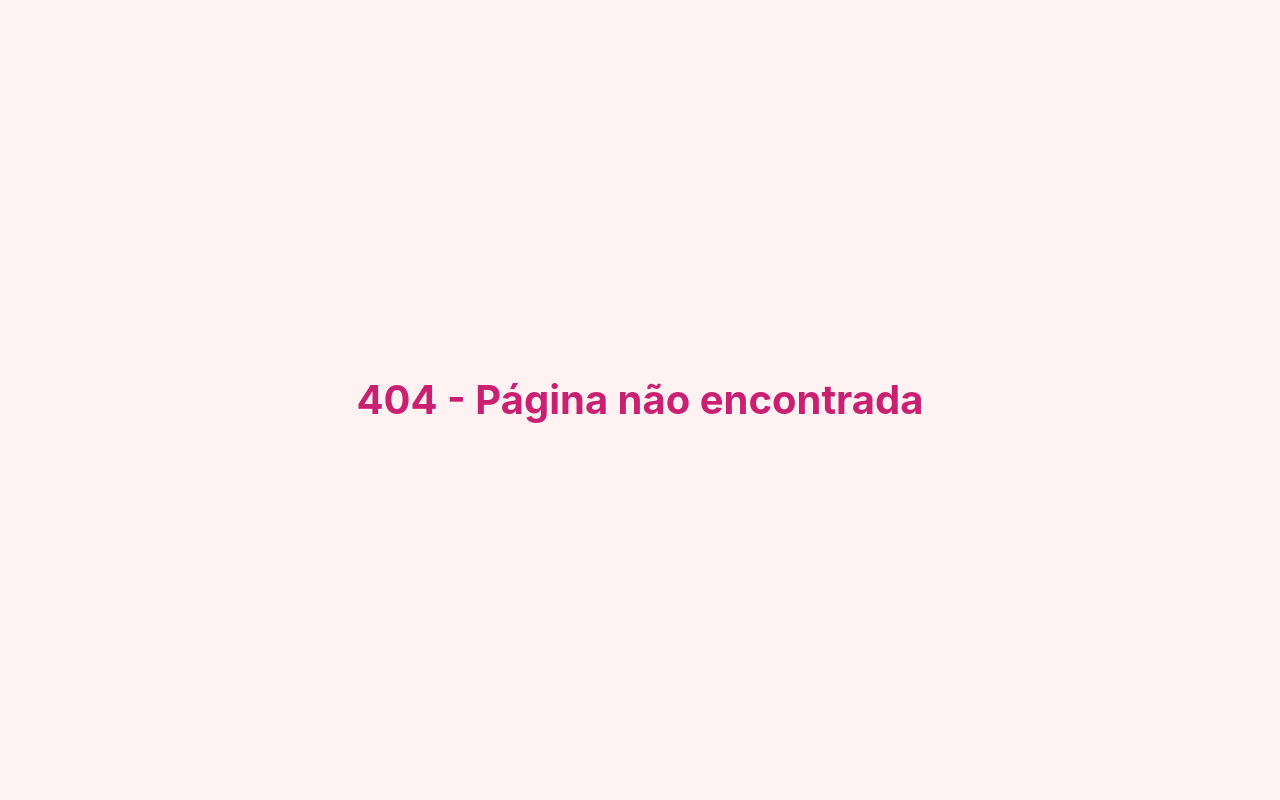
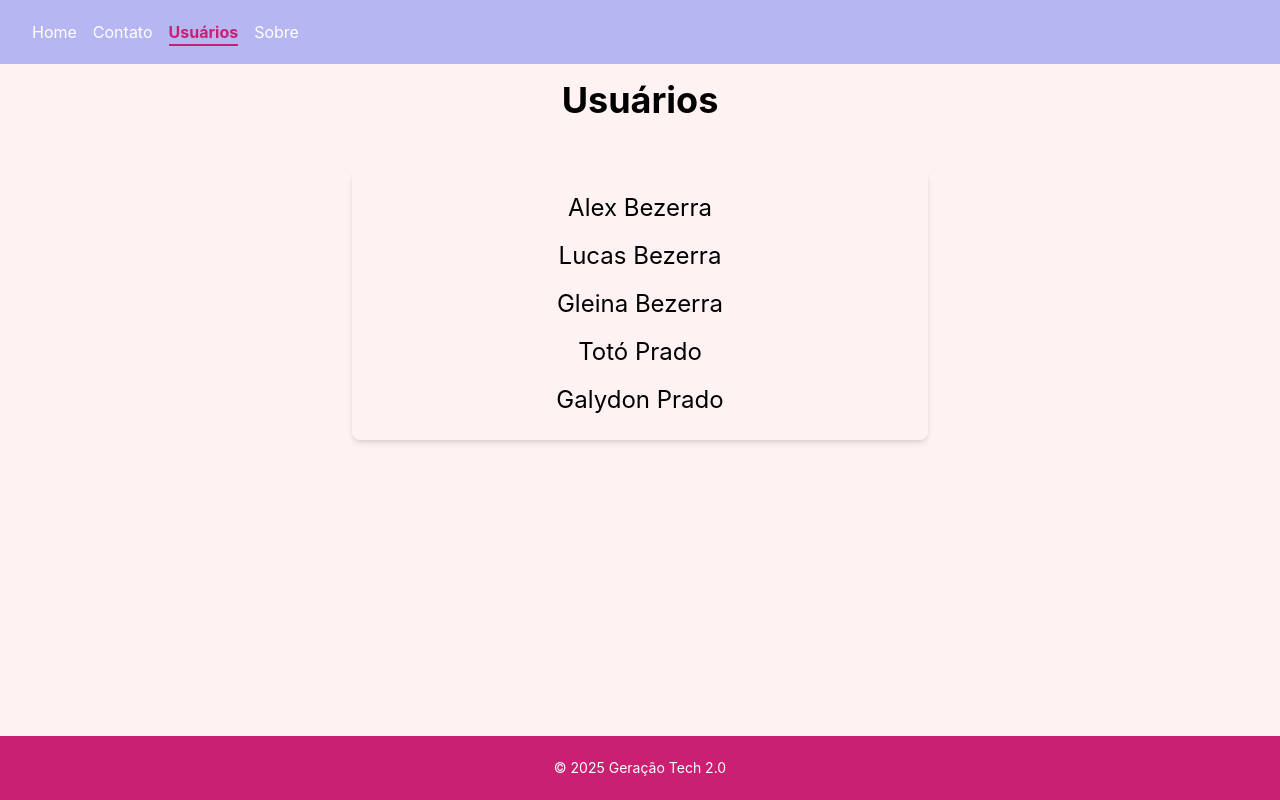
Before and after one commit to AlexsBzrr/rotas, a React (Vite) app: page /usuarios in a window 1280 px wide. Before the commit this address had no page. Built offline with nearby package versions, Linux system fonts and the light colour scheme.

Commit message:
Add link de user e user/id e ajuste na rota e notFound

```diff
--- a/src/components/Header.tsx
+++ b/src/components/Header.tsx
@@ -36,6 +36,18 @@ const Header = () => {
                   ? "text-primary border-b-2 border-primary pb-0.5 font-bold"
                   : ""
               }
+              to="/usuarios"
+            >
+              Usuários
+            </NavLink>
+          </li>
+          <li className="text-white">
+            <NavLink
+              className={({ isActive }) =>
+                isActive
+                  ? "text-primary border-b-2 border-primary pb-0.5 font-bold"
+                  : ""
+              }
               to="/sobre"
             >
               Sobre
--- /dev/null
+++ b/src/pages/NotFound.tsx
@@ -0,0 +1,20 @@
+import React from "react";
+import { Link } from "react-router-dom";
+
+const NotFound = () => {
+  return (
+    <div className="w-full h-screen flex justify-center items-center ">
+      <button className="bg-primary text-white px-4 py-2 rounded-lg absolute top-4 left-4">
+        <Link to="/">Volta</Link>
+      </button>
+      <span
+        style={{ fontSize: "2.5rem" }}
+        className=" text-primary text-9xl font-bold"
+      >
+        404 - Página não encontrada
+      </span>
+    </div>
+  );
+};
+
+export default NotFound;
--- /dev/null
+++ b/src/pages/Usuario.tsx
@@ -0,0 +1,23 @@
+import React from "react";
+import { Link, useParams } from "react-router-dom";
+
+const Usuario = () => {
+  const { id, nome } = useParams();
+  return (
+    <div className="mt-10">
+      <button className="bg-primary text-white px-4 py-2 rounded-lg absolute top-20 left-4">
+        <Link to="/usuarios">Volta</Link>
+      </button>
+      <h1 className="text-center text-4xl font-bold pt-4">
+        Usuário Selecionado
+      </h1>
+      <div className="flex flex-col gap-4 justify-center items-center max-w-2xl mx-auto p-6 bg-red-50 shadow-md rounded-lg mt-12 text-2xl">
+        <h2>
+          Usuário selecionado = com id #{id} é o: {nome}
+        </h2>
+      </div>
+    </div>
+  );
+};
+
+export default Usuario;
--- /dev/null
+++ b/src/pages/Usuarios.tsx
@@ -0,0 +1,29 @@
+import React from "react";
+import { Link } from "react-router-dom";
+
+const Usuarios = () => {
+  return (
+    <div>
+      <h1 className="text-center text-4xl font-bold pt-4">Usuários</h1>
+      <ul className="flex flex-col gap-4 justify-center items-center max-w-xl mx-auto p-6 bg-red-50 shadow-md rounded-lg mt-12 text-2xl">
+        <li>
+          <Link to={"/usuario/1/Alex Bezerra"}>Alex Bezerra</Link>
+        </li>
+        <li>
+          <Link to={"/usuario/2/Lucas Bezerra"}>Lucas Bezerra</Link>
+        </li>
+        <li>
+          <Link to={"/usuario/3/Gleina Bezerra"}>Gleina Bezerra</Link>
+        </li>
+        <li>
+          <Link to={"/usuario/4/Totó Prado"}>Totó Prado</Link>
+        </li>
+        <li>
+          <Link to={"/usuario/4/Galydon Prado"}>Galydon Prado</Link>
+        </li>
+      </ul>
+    </div>
+  );
+};
+
+export default Usuarios;
--- a/src/routes/PathsRoutes.tsx
+++ b/src/routes/PathsRoutes.tsx
@@ -4,6 +4,9 @@ import About from "../pages/About";
 import Contact from "../pages/Contact";
 import HomePage from "../pages/HomePage";
 import PagesLayout from "../layouts/PageLayout";
+import Usuario from "../pages/Usuario";
+import Usuarios from "../pages/Usuarios";
+import NotFound from "../pages/NotFound";
 
 const PathsRoutes = () => {
   return (
@@ -14,20 +17,10 @@ const PathsRoutes = () => {
           <Route path="/home" element={<HomePage />} />
           <Route path="/sobre" element={<About />} />
           <Route path="/contato" element={<Contact />} />
+          <Route path="/usuarios" element={<Usuarios />} />
+          <Route path="/usuario/:id/:nome" element={<Usuario />} />
         </Route>
-        <Route
-          path="*"
-          element={
-            <div className="w-full h-screen flex justify-center items-center ">
-              <span
-                style={{ fontSize: "2.5rem" }}
-                className=" text-primary text-9xl font-bold"
-              >
-                404 - Página não encontrada
-              </span>
-            </div>
-          }
-        />
+        <Route path="*" element={<NotFound />} />
       </Routes>
     </div>
   );
```
